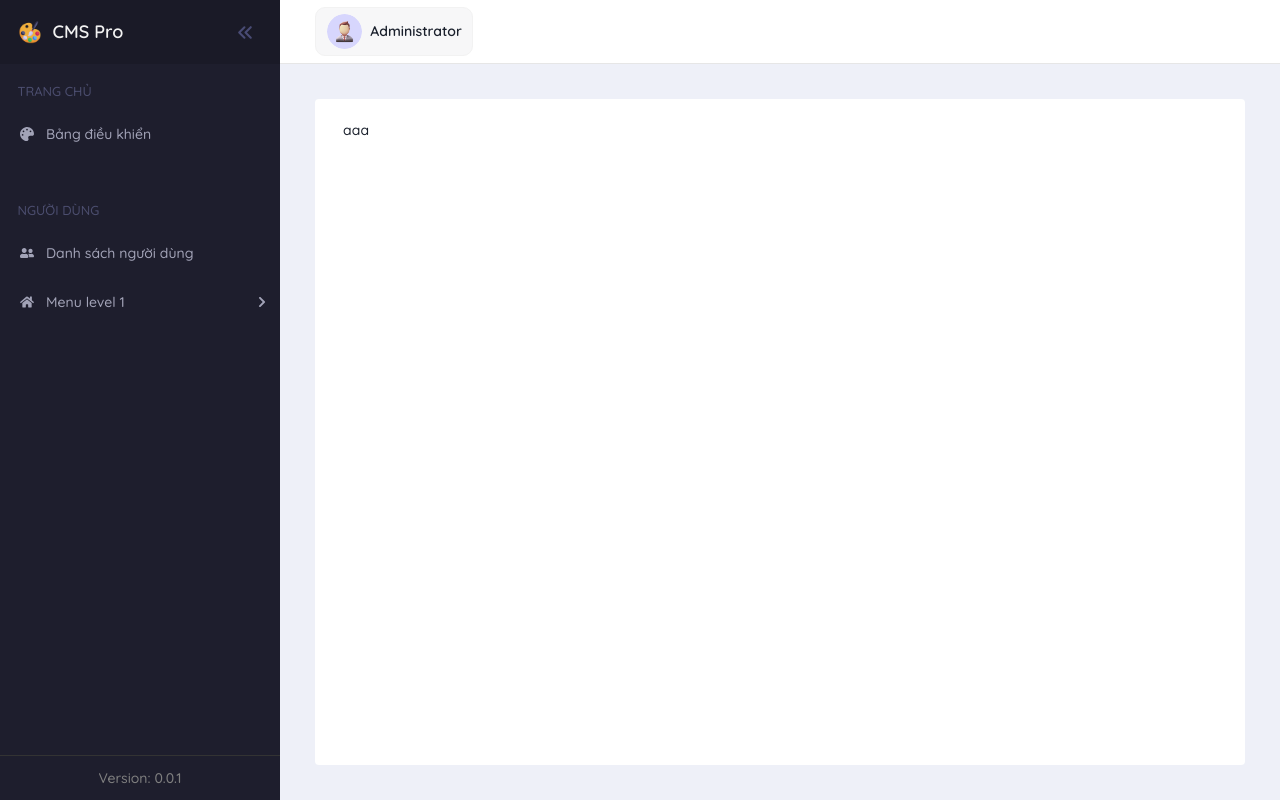
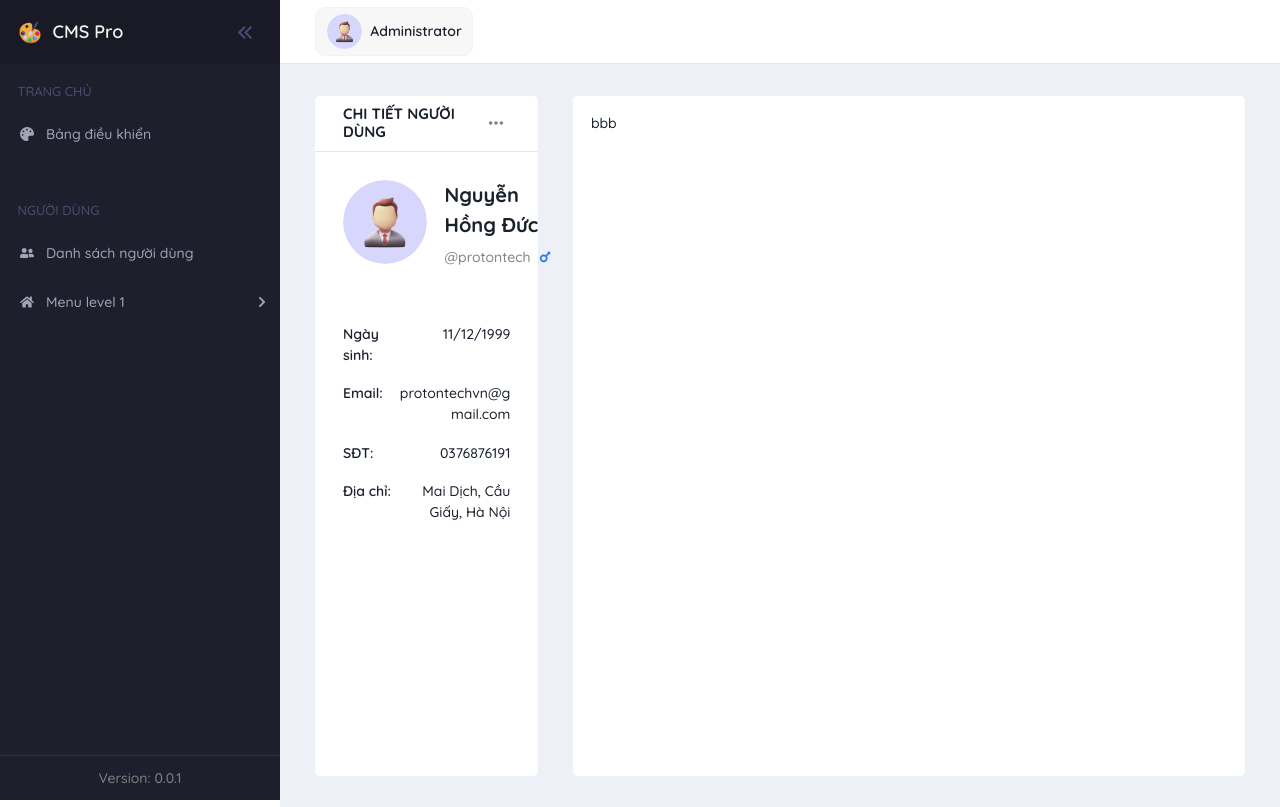
Before and after one commit to ducnguyenhong/base-react-cms, a React (Create React App) app: page /users/detail/1 in a window 1280 px wide. Built offline with nearby package versions, Linux system fonts and the light colour scheme; sample sign-in values are in the browser's storage.

Commit message:
Update UI User detail page

```diff
--- /dev/null
+++ b/src/components/tab-detail/index.js
@@ -0,0 +1,4 @@
+import TabContent from './tab-content';
+import TabControl from './tab-control';
+
+export { TabContent, TabControl };
--- /dev/null
+++ b/src/components/tab-detail/tab-content/index.js
@@ -0,0 +1,3 @@
+import TabContent from './tab-content';
+
+export default TabContent;
--- /dev/null
+++ b/src/components/tab-detail/tab-control/index.js
@@ -0,0 +1,3 @@
+import TabControl from './tab-control';
+
+export default TabControl;
--- a/src/layouts/main/main.js
+++ b/src/layouts/main/main.js
@@ -1,16 +1,18 @@
 import { Box, Flex } from '@chakra-ui/react';
 import { BreadCrumb, Header, Section, Sidebar } from 'layouts';
 import { memo, useCallback } from 'react';
-import { Navigate, Outlet } from 'react-router-dom';
+import { Navigate, Outlet, useLocation } from 'react-router-dom';
 import { useRecoilState, useRecoilValue } from 'recoil';
 import { showSidebarAtom, tokenState } from 'state-manage/recoil';
-import { BODY_PADDING, MAIN_PADDING_X } from 'utils/const';
+import { BODY_PADDING, DISABLE_ROUTE_PORTAL, MAIN_PADDING_X } from 'utils/const';
 import { useMediaQuery } from 'utils/helper';
 
 const Main = () => {
+  const location = useLocation();
   const [showSidebar, setShowSidebar] = useRecoilState(showSidebarAtom);
   const token = useRecoilValue(tokenState);
   const isMobileAndTablet = useMediaQuery('(max-width: 992px)');
+  const showBackground = !DISABLE_ROUTE_PORTAL.some((item) => location.pathname.includes(item));
 
   const onToggleSidebar = useCallback(() => setShowSidebar((prev) => !prev), [setShowSidebar]);
 
@@ -30,8 +32,8 @@ const Main = () => {
 
           {isMobileAndTablet && <BreadCrumb />}
 
-          <Box bgColor="#EEF0F8" p={BODY_PADDING}>
-            <Box bgColor="#FFF" minH="calc(100vh - 134px)" borderRadius={4}>
+          <Box bgColor="#EEF0F8" px={showBackground ? BODY_PADDING : 2} py={showBackground ? BODY_PADDING : 3}>
+            <Box bgColor={showBackground ? '#FFF' : 'transparent'} minH="calc(100vh - 134px)" borderRadius={4}>
               <Section />
               <Box px={MAIN_PADDING_X} py={{ xs: 5, lg: 6 }}>
                 <Outlet />
--- a/src/pages/user/detail/user-detail.js
+++ b/src/pages/user/detail/user-detail.js
@@ -1,7 +1,83 @@
-import { Flex } from '@chakra-ui/react';
+import { Button, Flex, Heading, Icon, Image, Link, Text } from '@chakra-ui/react';
+import ImgUserAvatar from 'assets/images/user-avatar.png';
+import { FaMars } from 'react-icons/fa';
+import { HiDotsHorizontal } from 'react-icons/hi';
 
 const UserDetail = () => {
-  return <Flex>aaa</Flex>;
+  return (
+    <Flex flex={1} gap={10} h="full">
+      <Flex w={1 / 4} minH="calc(100vh - 120px)" bgColor="#FFF" borderRadius={5} direction="column">
+        <Flex h={16} w="full" borderBottom="1px solid #e6e6e6" pl={8} pr={6} align="center" justify="space-between">
+          <Heading as="h3" fontSize={15} textTransform="uppercase">
+            Chi tiết người dùng
+          </Heading>
+          <Button bgColor="transparent" _hover={{ bgColor: 'transparent' }} _active={{ bgColor: 'transparent' }}>
+            <Icon as={HiDotsHorizontal} fontSize={18} color="#828282" />
+          </Button>
+        </Flex>
+        <Flex p={8} direction="column">
+          <Flex gap={5}>
+            <Image src="" fallbackSrc={ImgUserAvatar} boxSize={24} borderRadius="full" />
+            <Flex direction="column" gap={2}>
+              <Text fontSize={20} fontWeight={700} noOfLines={2}>
+                Nguyễn Hồng Đức
+              </Text>
+              <Flex align="center" gap={2}>
+                <Text color="#828282">@protontech</Text>
+                <Icon as={FaMars} color="#3277e7" />
+              </Flex>
+            </Flex>
+          </Flex>
+
+          <Flex direction="column" gap={5} mt={16}>
+            <Flex justify="space-between">
+              <Text w="30%" fontWeight={600}>
+                Ngày sinh:
+              </Text>
+              <Text flex={1} wordBreak="break-word" textAlign="right">
+                11/12/1999
+              </Text>
+            </Flex>
+            <Flex justify="space-between">
+              <Text w="30%" fontWeight={600}>
+                Email:
+              </Text>
+              <Text flex={1} textAlign="right">
+                <Link
+                  href="mailto:protontechvn@gmail.com"
+                  wordBreak="break-word"
+                  _hover={{ textDecoration: 'none', color: 'link.1' }}
+                >
+                  protontechvn@gmail.com
+                </Link>
+              </Text>
+            </Flex>
+            <Flex justify="space-between">
+              <Text w="30%" fontWeight={600}>
+                SĐT:
+              </Text>
+              <Text flex={1} textAlign="right">
+                <Link href="tel:0376876191" wordBreak="break-word" _hover={{ textDecoration: 'none', color: 'link.1' }}>
+                  0376876191
+                </Link>
+              </Text>
+            </Flex>
+            <Flex justify="space-between">
+              <Text w="30%" fontWeight={600}>
+                Địa chỉ:
+              </Text>
+              <Text flex={1} wordBreak="break-word" textAlign="right">
+                Mai Dịch, Cầu Giấy, Hà Nội
+              </Text>
+            </Flex>
+          </Flex>
+        </Flex>
+      </Flex>
+      <Flex w={3 / 4} h="full" bgColor="#FFF" minH="calc(100vh - 120px)" borderRadius={5} p={5}>
+        bbb
+      </Flex>
+    </Flex>
+  );
 };
 
 export default UserDetail;
--- a/src/pages/user/list/table/user-table.js
+++ b/src/pages/user/list/table/user-table.js
@@ -43,7 +43,7 @@ const UserTable = () => {
     birthDate: 944845200000,
     phone: '0376876191',
     email: 'protontechvn@gmail.com',
-    address: 'Cầu Giấy, Ba Đình, Hà Nội'
+    address: 'Mai Dịch, Cầu Giấy, Hà Nội'
   }));
 
   const renderItem = useCallback((field, item) => {
--- a/src/utils/const.js
+++ b/src/utils/const.js
@@ -9,3 +9,5 @@ export const MAIN_PADDING_X = {
   md: '30px', // required unit px
   lg: 8
 };
+
+export const DISABLE_ROUTE_PORTAL = ['/users/detail'];
```
Also changed, not shown: src/components/tab-detail/tab-content/tab-content.js (added, +8 -0 lines), src/components/tab-detail/tab-control/tab-control.js (added, +8 -0 lines).
